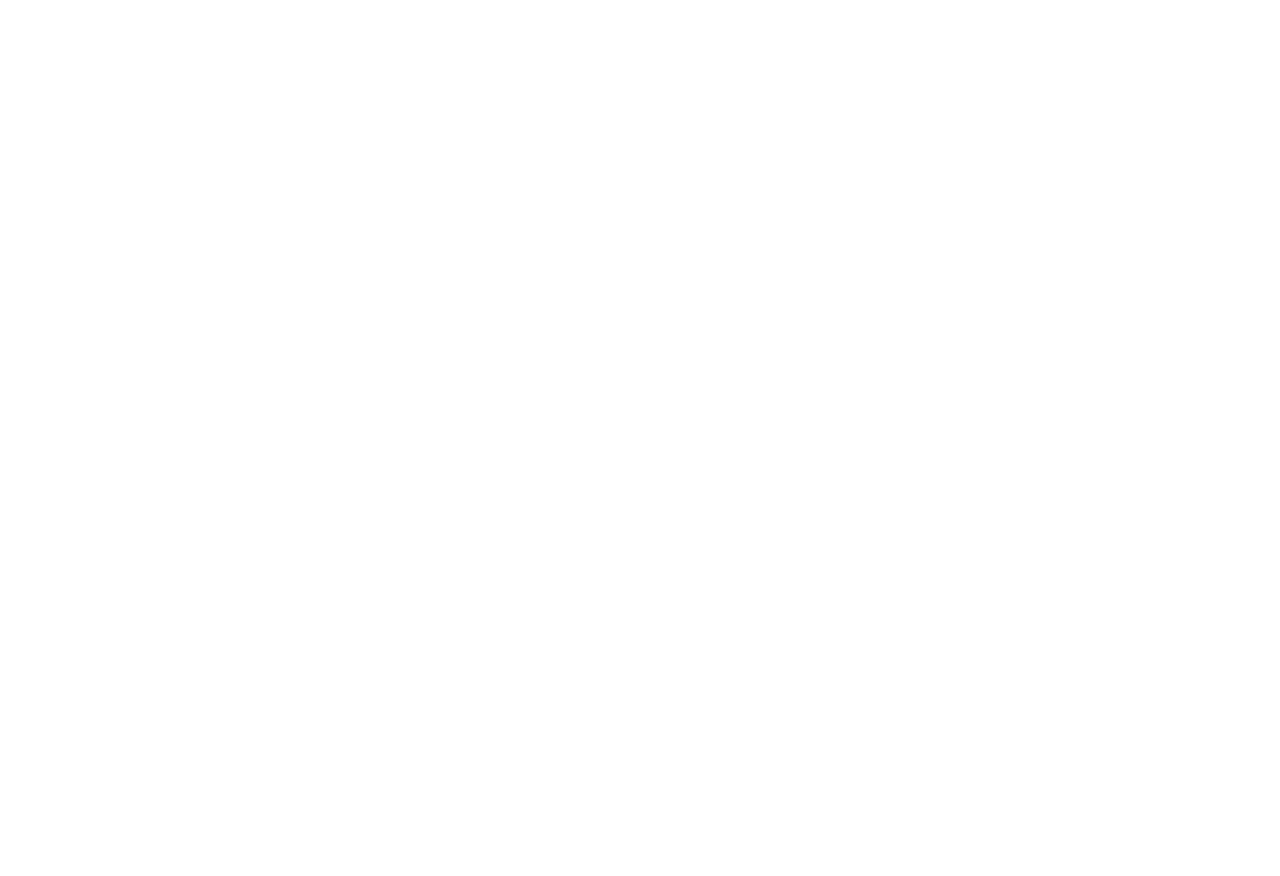
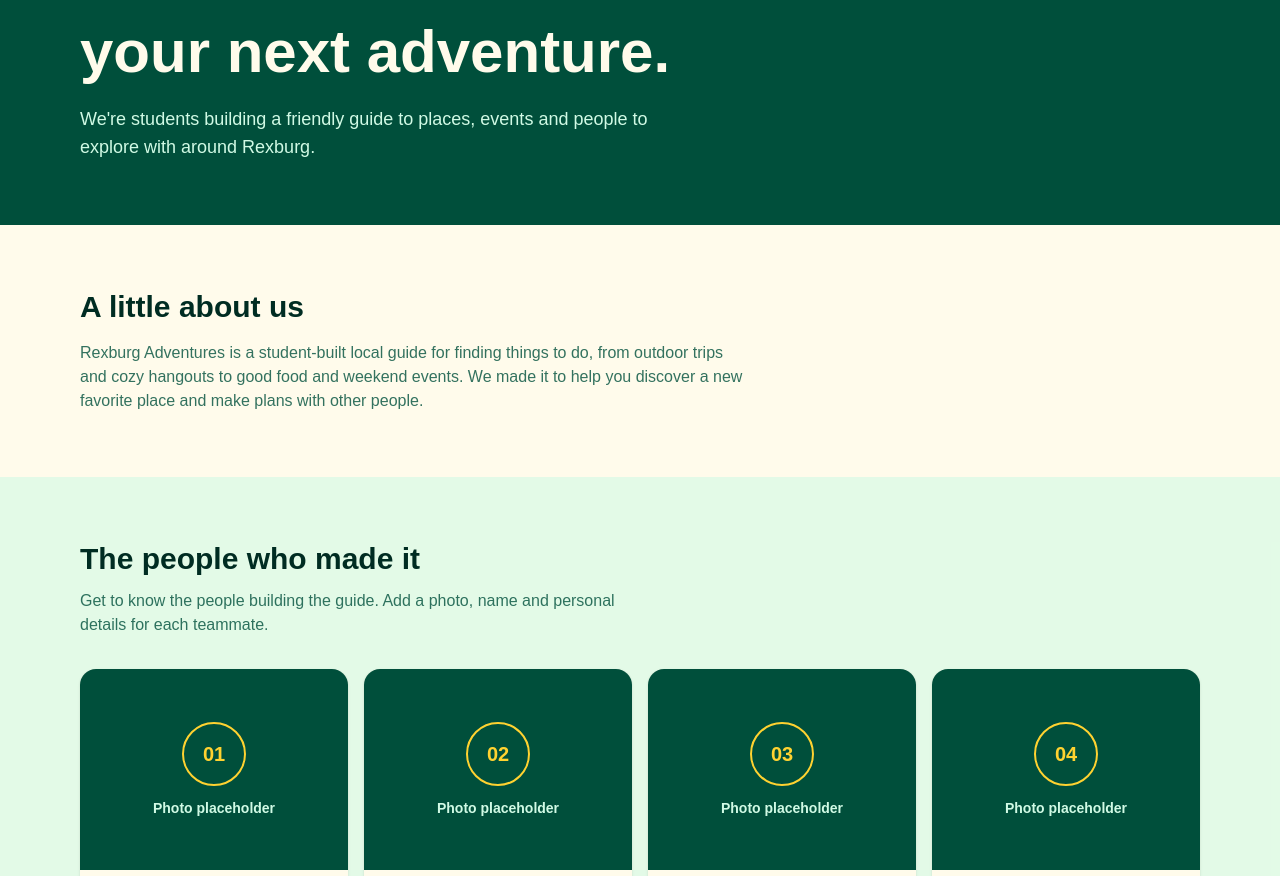
Before and after one commit to BYUI-Code-blooded/Adventure-App, a Next.js app: page /about in a window 1280 px wide. Shown: the part 221-1097 px from the top of the page. Before the commit the page ends 800 px from the top, so only its background shows below. Built offline with nearby package versions, Linux system fonts and the light colour scheme; no server answers.

Commit message:
Build About team page

```diff
--- a/app/about/page.tsx
+++ b/app/about/page.tsx
@@ -1,4 +1,169 @@
-// Owner: HTML teammate
+import Link from "next/link";
+
+const team = [
+  {
+    name: "Team member name",
+    role: "Project team",
+    bio: "Add a short introduction here: what you worked on and what you enjoy doing around Rexburg.",
+    favorite: "Add a favorite Rexburg spot",
+    location: "",
+    initials: "01",
+  },
+  {
+    name: "Team member name",
+    role: "Project team",
+    bio: "Share a little about yourself, your part in the project and a local activity you recommend.",
+    favorite: "Add a favorite Rexburg spot",
+    location: "",
+    initials: "02",
+  },
+  {
+    name: "Team member name",
+    role: "Project team",
+    bio: "Tell visitors what you helped create and where you like to go when you have free time.",
+    favorite: "Add a favorite Rexburg spot",
+    location: "",
+    initials: "03",
+  },
+  {
+    name: "Team member name",
+    role: "Project team",
+    bio: "Introduce yourself, share what you contributed and mention a Rexburg adventure you enjoy.",
+    favorite: "Add a favorite Rexburg spot",
+    location: "",
+    initials: "04",
+  },
+];
+
+const mapsEmbedKey = process.env.NEXT_PUBLIC_GOOGLE_MAPS_EMBED_API_KEY;
+
 export default function AboutPage() {
-  return <h1>About</h1>;
+  return (
+    <div className="flex flex-1 flex-col bg-amber-50 text-emerald-950">
+      <main className="flex-1">
+        <section className="bg-emerald-900 text-amber-50">
+          <div className="mx-auto max-w-6xl px-4 py-10 md:py-16">
+            <p className="text-sm font-semibold uppercase tracking-widest text-amber-300">
+              About Rexburg Adventures
+            </p>
+            <h1 className="mt-3 max-w-2xl text-4xl font-extrabold leading-tight md:text-6xl">
+              Meet the team behind your next adventure.
+            </h1>
+            <p className="mt-4 max-w-xl text-lg text-emerald-100">
+              We&apos;re students building a friendly guide to places, events and people to explore
+              with around Rexburg.
+            </p>
+          </div>
+        </section>
+
+        <section className="mx-auto max-w-6xl px-4 py-12 md:py-16">
+          <div className="max-w-2xl">
+            <h2 className="text-2xl font-extrabold md:text-3xl">A little about us</h2>
+            <p className="mt-4 text-emerald-900/80">
+              Rexburg Adventures is a student-built local guide for finding things to do, from
+              outdoor trips and cozy hangouts to good food and weekend events. We made it to help
+              you discover a new favorite place and make plans with other people.
+            </p>
+          </div>
+        </section>
+
+        <section className="bg-emerald-100/60">
+          <div className="mx-auto max-w-6xl px-4 py-12 md:py-16">
+            <h2 className="text-2xl font-extrabold md:text-3xl">The people who made it</h2>
+            <p className="mt-3 max-w-xl text-emerald-900/80">
+              Get to know the people building the guide. Add a photo, name and personal details
+              for each teammate.
+            </p>
+            <ul className="mt-8 grid gap-4 sm:grid-cols-2 lg:grid-cols-4">
+              {team.map((member) => (
+                <li key={member.initials} className="overflow-hidden rounded-2xl bg-amber-50 shadow-sm">
+                  <div
+                    role="img"
+                    aria-label={`Photo placeholder for ${member.name.toLowerCase()}`}
+                    className="grid aspect-[4/3] place-items-center bg-emerald-900 text-amber-300"
+                  >
+                    <div className="text-center">
+                      <span className="mx-auto grid size-16 place-items-center rounded-full border-2 border-amber-300 text-xl font-extrabold">
+                        {member.initials}
+                      </span>
+                      <span className="mt-3 block text-sm font-semibold text-emerald-100">
+                        Photo placeholder
+                      </span>
+                    </div>
+                  </div>
+                  <div className="p-6">
+                    <p className="text-sm font-bold text-emerald-700">{member.role}</p>
+                    <h3 className="mt-2 text-lg font-bold">{member.name}</h3>
+                    <p className="mt-2 text-emerald-900/80">{member.bio}</p>
+                    <div className="mt-5 rounded-2xl bg-emerald-100/60 p-4">
+                      <p className="text-sm font-bold text-emerald-700">Favorite Rexburg spot</p>
+                      <p className="mt-1 font-bold text-emerald-950">{member.favorite}</p>
+                      <p className="mt-2 text-sm text-emerald-900/80">
+                        Add a sentence about why they recommend this place.
+                      </p>
+                    </div>
+                    {member.location && mapsEmbedKey ? (
+                      <iframe
+                        title={`Street View of ${member.favorite}`}
+                        src={`https://www.google.com/maps/embed/v1/streetview?key=${encodeURIComponent(mapsEmbedKey)}&location=${encodeURIComponent(member.location)}`}
+                        className="mt-4 aspect-video w-full rounded-2xl border-0"
+                        loading="lazy"
+                        referrerPolicy="strict-origin-when-cross-origin"
+                        allowFullScreen
+                      />
+                    ) : (
+                      <div className="mt-4 grid aspect-video place-items-center rounded-2xl border-2 border-dashed border-emerald-700/40 bg-amber-50 p-4 text-center text-sm text-emerald-900/80">
+                        Street View preview appears when a spot and Maps API key are added.
+                      </div>
+                    )}
+                  </div>
+                </li>
+              ))}
+            </ul>
+            <div className="mt-12">
+              <p className="text-sm font-semibold uppercase tracking-widest text-emerald-700">
+                Team quick facts
+              </p>
+              <h3 className="mt-2 text-xl font-extrabold md:text-2xl">A few things we share</h3>
+              <ul className="mt-6 grid gap-4 sm:grid-cols-3">
+                <li className="rounded-2xl bg-amber-50 p-5 shadow-sm">
+                  <p className="text-sm font-bold text-emerald-700">Our home base</p>
+                  <p className="mt-2 text-lg font-extrabold">Rexburg, Idaho</p>
+                </li>
+                <li className="rounded-2xl bg-amber-50 p-5 shadow-sm">
+                  <p className="text-sm font-bold text-emerald-700">Made by</p>
+                  <p className="mt-2 text-lg font-extrabold">Local students</p>
+                </li>
+                <li className="rounded-2xl bg-amber-50 p-5 shadow-sm">
+                  <p className="text-sm font-bold text-emerald-700">Here for</p>
+                  <p className="mt-2 text-lg font-extrabold">More shared adventures</p>
+                </li>
+              </ul>
+            </div>
+          </div>
+        </section>
+
+        <section className="mx-auto max-w-6xl px-4 py-12 md:py-16">
+          <div className="rounded-3xl bg-amber-300 p-8 md:flex md:items-center md:justify-between md:gap-8">
+            <div>
+              <p className="text-sm font-semibold uppercase tracking-widest text-emerald-700">
+                Get in touch
+              </p>
+              <h2 className="mt-3 text-2xl font-extrabold md:text-3xl">Help us make the guide better.</h2>
+              <p className="mt-2 max-w-xl text-emerald-950/80">
+                Have a question or a place we should add? Send the team an idea and help more
+                people find something fun to do.
+              </p>
+            </div>
+            <Link
+              href="/submit-ideas"
+              className="mt-6 inline-block rounded-full bg-emerald-900 px-6 py-3 text-center font-bold text-amber-50 hover:bg-emerald-800 md:mt-0"
+            >
+              Contact us with an idea
+            </Link>
+          </div>
+        </section>
+      </main>
+    </div>
+  );
 }
```
Also changed, not shown: 1 other file (tests, documents, lock files or other folders).
